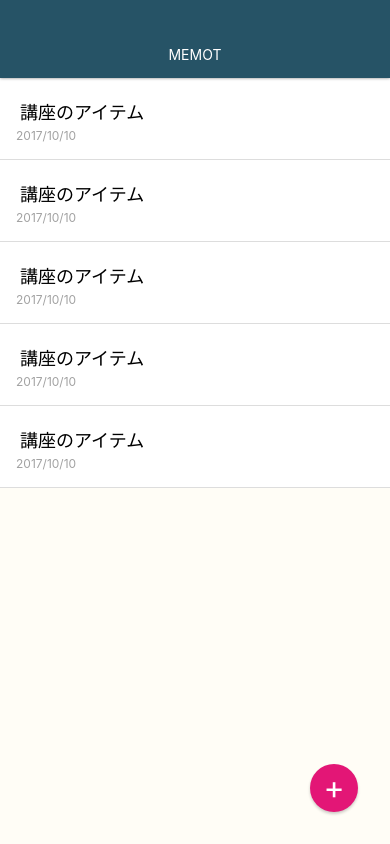
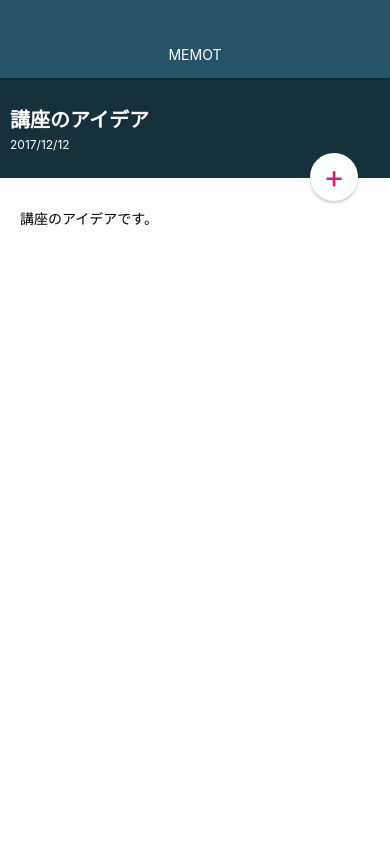
Before and after one commit to dn16/MemoApp, a React Native app: screen / in a window 390 px wide. Built offline with nearby package versions, Linux system fonts and the light colour scheme.

Commit message:
style MemoDetailScreen

```diff
--- a/App.js
+++ b/App.js
@@ -2,14 +2,14 @@
 import { StyleSheet, View } from 'react-native';
 
 import Appbar from './src/components/Appbar';
-import MemoListScreen from './src/screens/MemoListScreen';
+import MemoDetailScreen from './src/screens/MemoDetailScreen';
 
 export default class App extends React.Component {
   render() {
     return (
       <View style={styles.container}>
         <Appbar />
-          <MemoListScreen />
+          <MemoDetailScreen />
       </View>
     );
   }
@@ -20,7 +20,7 @@
     flex: 1,
     backgroundColor: '#fffdf6',
     alignItems: 'center',
-    justifyContent: 'center',
+    justifyContent: 'flex-start',
     paddingTop: 78,
   },
 });
--- a/src/elements/CircleButton.js
+++ b/src/elements/CircleButton.js
@@ -3,9 +3,19 @@
 
 class CircleButton extends React.Component {
   render() {
+    const { style, color } = this.props;
+
+    let bgColor = '#e31676';
+    let textColor = '#fff';
+
+    if (color === 'white') {
+      bgColor = '#fff';
+      textColor = '#e31676';
+    }
+
     return (
-      <View style={styles.CircleButton}>
-        <Text style={styles.CircleButtonTitle}>
+      <View style={[styles.CircleButton, style, { backgroundColor: bgColor }]}>
+        <Text style={[styles.CircleButtonTitle, { color: textColor }]}>
           {this.props.children}
         </Text>
       </View>
@@ -20,7 +30,6 @@
     right: 32,
     width: 48,
     height: 48,
-    backgroundColor: '#e31676',
     borderRadius: 24,
     alignItems: 'center',
     justifyContent: 'center',
@@ -32,7 +41,6 @@
   CircleButtonTitle: {
     fontSize: 32,
     lineHeight: 32,
-    color: '#fff',
   },
 });
 
--- /dev/null
+++ b/src/screens/MemoDetailScreen.js
@@ -0,0 +1,65 @@
+import React from 'react';
+import { StyleSheet, View, Text } from 'react-native';
+
+import CircleButton from '../elements/CircleButton';
+
+class MemoDetailScreen extends React.Component {
+  render() {
+    return (
+      <View style={styles.container}>
+        <View>
+          <View style={styles.memoHeader}>
+            <View>
+              <Text style={styles.memoHeaderTitle}>講座のアイデア</Text>
+              <Text style={styles.memoHeaderDate}>2017/12/12</Text>
+            </View>
+          </View>
+        </View>
+
+        <View style={styles.memoContent}>
+          <Text>
+            講座のアイデアです。
+          </Text>
+        </View>
+
+        <CircleButton color="white" style={styles.editButton}>+</CircleButton>
+      </View>
+    );
+  }
+}
+
+const styles = StyleSheet.create({
+  container: {
+    flex: 1,
+    width: '100%',
+  },
+  memoHeader: {
+    height: 100,
+    backgroundColor: '#17313c',
+    justifyContent: 'center',
+    padding: 10,
+  },
+  memoHeaderTitle: {
+    fontSize: 20,
+    fontWeight: 'bold',
+    color: '#fff',
+    marginBottom: 4,
+  },
+  memoHeaderDate: {
+    fontSize: 12,
+    color: '#fff',
+  },
+  memoContent: {
+    paddingTop: 30,
+    paddingLeft: 20,
+    paddingRight: 20,
+    paddingBottom: 20,
+    backgroundColor: '#fff',
+    flex: 1,
+  },
+  editButton: {
+    top: 75,
+  },
+});
+
+export default MemoDetailScreen;
```
